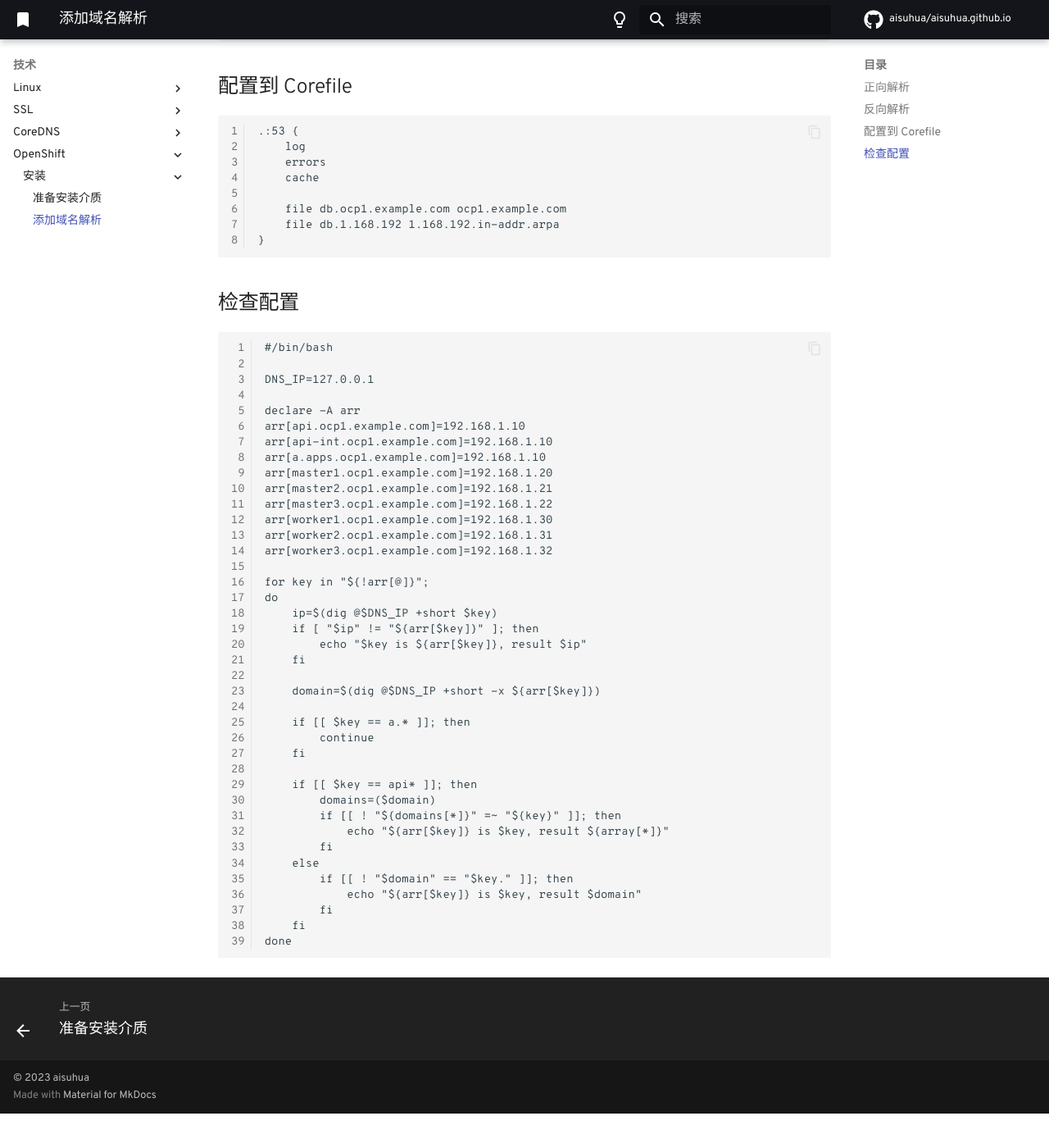
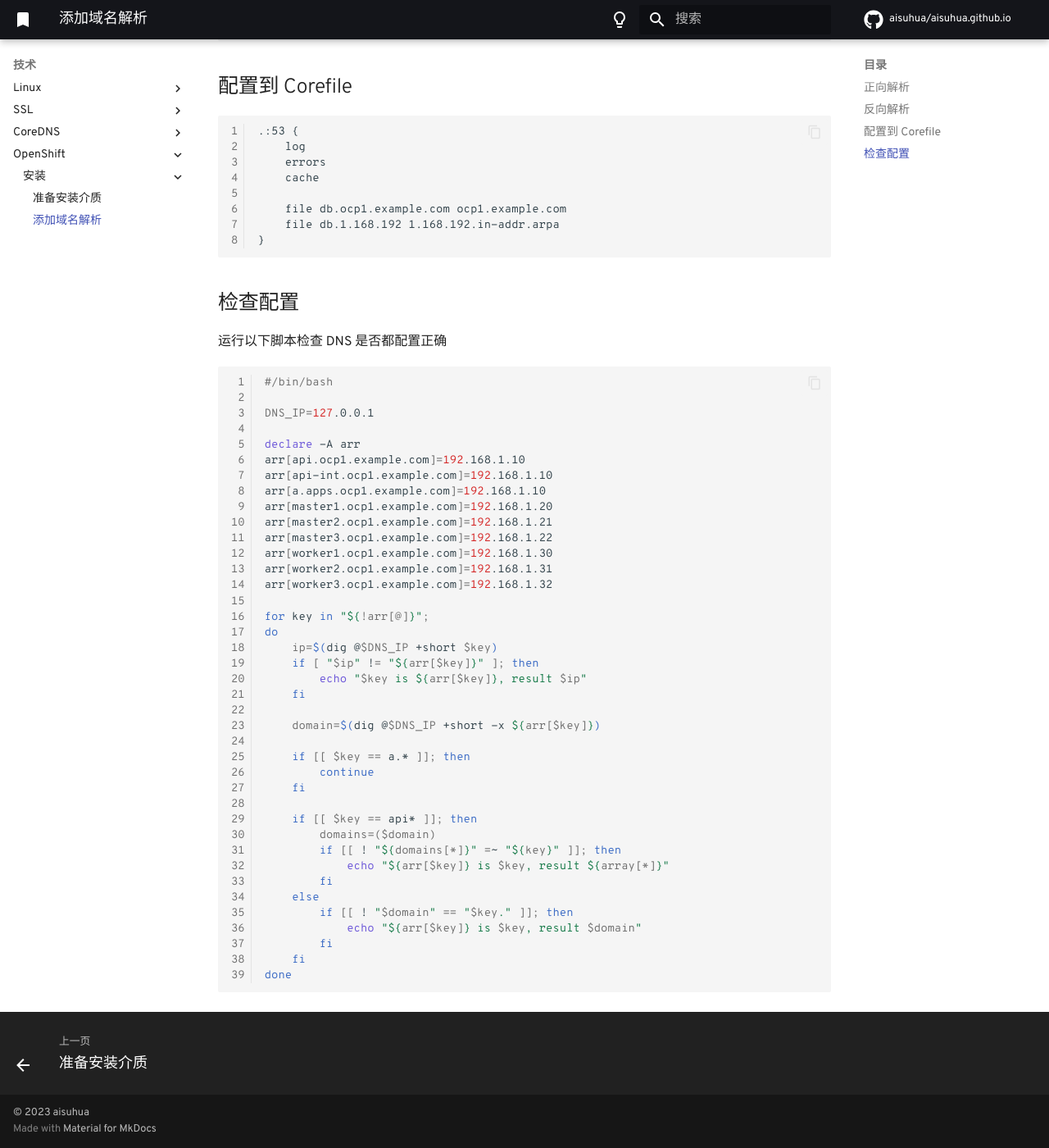
Before and after one commit to aisuhua/aisuhua.github.io, an MkDocs documentation site: the page built from docs/openshift/install/dns.md, in a window 1280 px wide and 1400 px high, scrolled down 1329 px. Shown: the whole window at 82% size. Built offline with MkDocs 1.6.1 and Material for MkDocs 9.7.7, drawn with Linux system fonts in a browser that asks for light colours; comment, search, counter and statistics services are not loaded; before the commit the page ends 2687 px from its top, so only the background shows below that.

Commit message:
Update dns.md

````diff
--- a/docs/openshift/install/dns.md
+++ b/docs/openshift/install/dns.md
@@ -74,7 +74,9 @@ worker3     IN A     192.168.1.32
 
 ## 检查配置
 
-```
+运行以下脚本检查 DNS 是否都配置正确
+
+```sh
 #/bin/bash
 
 DNS_IP=127.0.0.1
````
